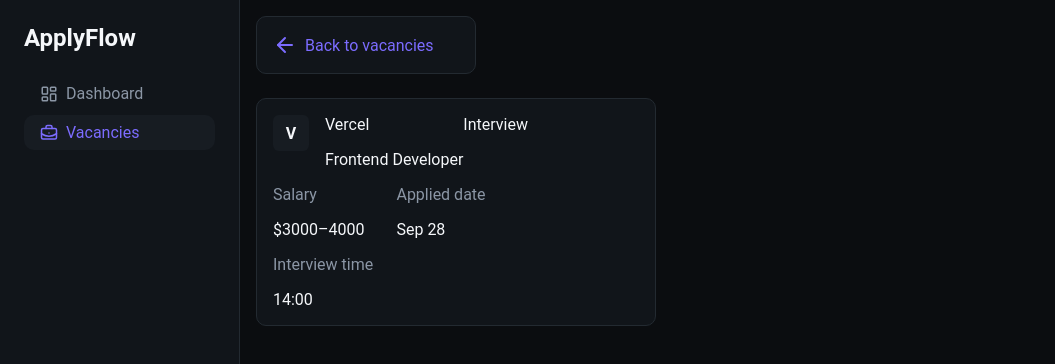
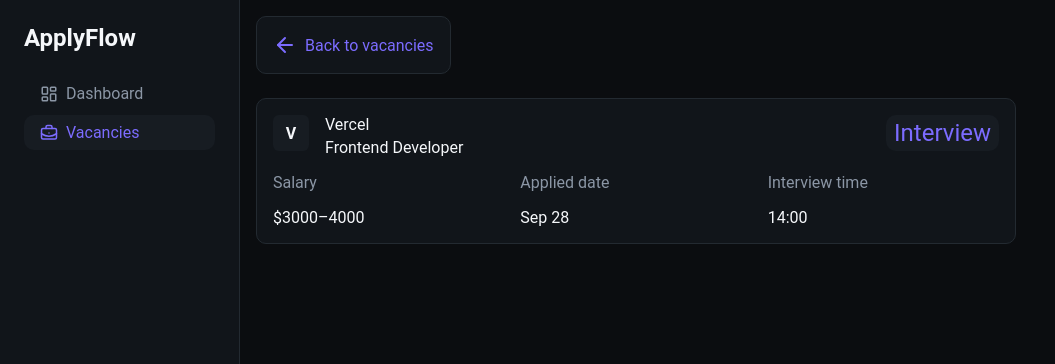
Before and after one commit to SHADrussed/apply-flow, a React (Vite) app: page /vacancies/1 in a window 1280 px wide. Shown: the top 364 px of the page, without its empty margins (0-1055 px from the left). Built offline with nearby package versions, Linux system fonts and the light colour scheme.

Commit message:
Kanban: VacancyDetailsPage final design

```diff
--- a/src/pages/VacancyDetailsPage.jsx
+++ b/src/pages/VacancyDetailsPage.jsx
@@ -8,7 +8,6 @@ import {
   DetailsCard,
   DetailsGrid,
   DetailsHeader,
-  DetailsWrapper,
   DetailValue,
   InfoWrapper,
   Page,
@@ -54,7 +53,6 @@ export default function VacancyDetailsPage() {
           </InfoWrapper>
         </DetailsHeader>
         <DetailsGrid>
-          <DetailsWrapper>
           <DetailItem>
             <DetailLabel>Salary</DetailLabel>
             <DetailValue>{vacancy.salary}</DetailValue>
@@ -63,7 +61,6 @@ export default function VacancyDetailsPage() {
             <DetailLabel>Applied date</DetailLabel>
             <DetailValue>{vacancy.date}</DetailValue>
           </DetailItem>
-          </DetailsWrapper>
           <DetailItem>
             <DetailLabel>Interview time</DetailLabel>
             <DetailValue>{vacancy.time}</DetailValue>
--- a/src/pages/VacancyDetailsPage.styled.js
+++ b/src/pages/VacancyDetailsPage.styled.js
@@ -15,7 +15,7 @@ export const BackLink = styled(Link)`
   background-color: ${theme.colors.surface};
   border: 1px solid ${theme.colors.border};
   border-radius: ${theme.radius.md};
-  width: 220px;
+  width: fit-content;
   /* Как правильно задать ширину? */
   padding: ${theme.spacing.md};
   gap: ${theme.spacing.sm};
@@ -29,8 +29,8 @@ export const BackLink = styled(Link)`
   }
 `;
 export const DetailsCard = styled.div`
-  /* Как правильно задать ширину? */
-  width: 50vh;
+  width: 100%;
+  max-width: 760px;
   display: flex;
   gap: ${theme.spacing.md};
   flex-direction: column;
@@ -48,28 +48,31 @@ export const DetailsHeader = styled.div`
 
 export const CompanyInfo = styled.div`
   display: flex;
-  gap: ${theme.spacing.md};
+  gap: ${theme.spacing.xs};
   flex-direction: column;
 `;
 
 export const InfoWrapper = styled.div`
   display: flex;
-  justify-content: space-around;
+  flex: 1;
+  justify-content: space-between;
+  align-items: flex-start;
 `;
 export const CompanyName = styled.span``;
 export const Position = styled.span``;
-export const StatusBadge = styled.span``;
+export const StatusBadge = styled.span`
+  padding: 4px 8px;
+  border-radius: ${theme.radius.md};
+  background: ${theme.colors.surfaceHover};
+  color: ${theme.colors.accent};
+  font-size: ${theme.fontSize.md};
+`;
 export const DetailsGrid = styled.div`
-  display: flex;
-  flex-direction: column;
+  display: grid;
+  grid-template-columns: repeat(3, 1fr);
   gap: ${theme.spacing.md};
 `;
 
-export const DetailsWrapper = styled.div`
-  display: flex;
-  flex-direction: row;
-  gap: ${theme.spacing.xl};
-`;
 export const DetailItem = styled.div`
   display: flex;
   flex-direction: column;
```
Lines whose indentation alone changed are shown as unchanged.
